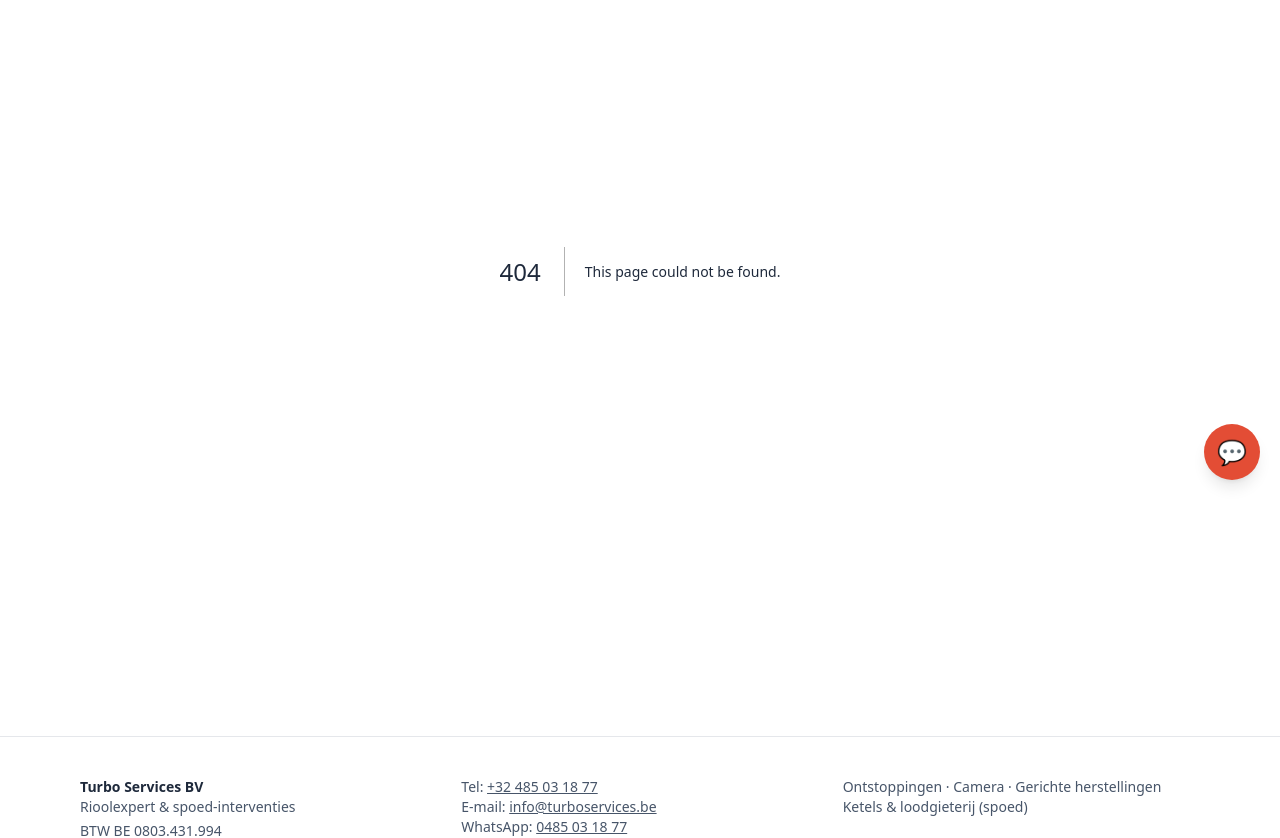
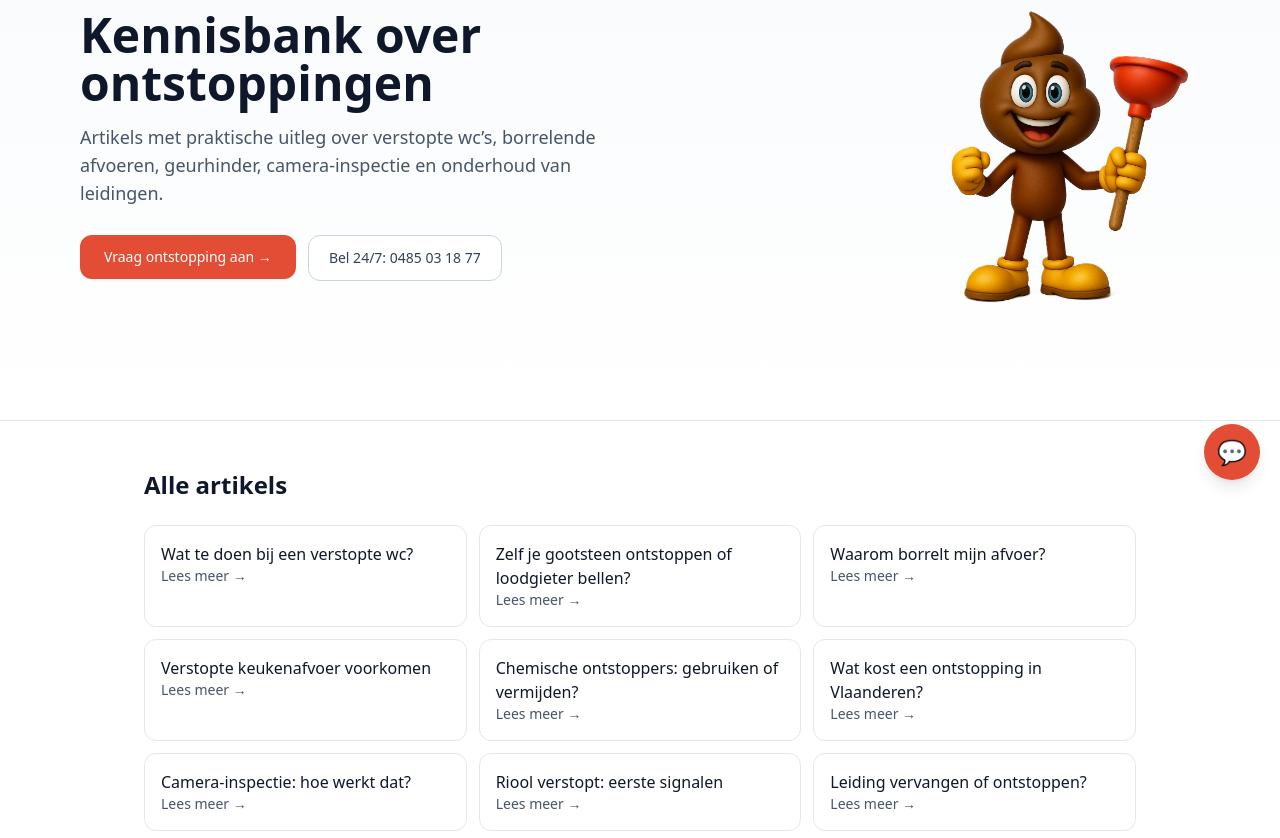
Before and after one commit to Turbo-89/turboservices, a Next.js app: page /kennisbank in a window 1280 px wide. Before the commit this address had no page. Shown: the part 300-1138 px from the top of the page. Built offline with nearby package versions, Linux system fonts and the light colour scheme.

Commit message:
Create page.tsx

```diff
--- /dev/null
+++ b/app/kennisbank/page.tsx
@@ -0,0 +1,77 @@
+import Link from "next/link";
+import HeroLogo from "@/components/HeroLogo";
+
+export const metadata = {
+  title: "Kennisbank | Turbo Services – Ontstoppingen & Rioolproblemen",
+  description:
+    "Alle weetjes en artikels over ontstoppingen, geurhinder, camera-inspecties en rioolproblemen. Praktische uitleg en professioneel advies.",
+};
+
+export default function KennisbankHome() {
+  const artikelen = [
+    { href: "/kennisbank/ontstopping/verstopte-wc", label: "Wat te doen bij een verstopte wc?" },
+    { href: "/kennisbank/ontstopping/gootsteen-ontstoppen", label: "Zelf je gootsteen ontstoppen of loodgieter bellen?" },
+    { href: "/kennisbank/ontstopping/afvoer-borrelt", label: "Waarom borrelt mijn afvoer?" },
+    { href: "/kennisbank/ontstopping/keukenafvoer-voorkomen", label: "Verstopte keukenafvoer voorkomen" },
+    { href: "/kennisbank/ontstopping/chemische-ontstoppers", label: "Chemische ontstoppers: gebruiken of vermijden?" },
+    { href: "/kennisbank/ontstopping/ontstopping-kost", label: "Wat kost een ontstopping in Vlaanderen?" },
+    { href: "/kennisbank/ontstopping/camera-inspectie", label: "Camera-inspectie: hoe werkt dat?" },
+    { href: "/kennisbank/ontstopping/riool-verstopt-signalen", label: "Riool verstopt: eerste signalen" },
+    { href: "/kennisbank/ontstopping/leiding-vervangen-of-ontstoppen", label: "Leiding vervangen of ontstoppen?" },
+    { href: "/kennisbank/ontstopping/septische-put-onderhoud", label: "Septische put: wanneer (niet) ruimen" },
+  ];
+
+  return (
+    <>
+      {/* HERO */}
+      <section className="relative overflow-hidden bg-gradient-to-b from-slate-50 to-white border-b">
+        <div className="container mx-auto max-w-6xl grid md:grid-cols-2 items-center gap-10 px-4 py-12 md:py-16">
+          <div>
+            <h1 className="text-3xl font-bold leading-tight text-slate-900 md:text-5xl">
+              Kennisbank over ontstoppingen
+            </h1>
+            <p className="mt-4 max-w-xl text-lg text-slate-600">
+              Artikels met praktische uitleg over verstopte wc’s, borrelende afvoeren,
+              geurhinder, camera-inspectie en onderhoud van leidingen.
+            </p>
+            <div className="mt-7 flex flex-col items-start gap-3 sm:flex-row">
+              <Link
+                href="/boeken"
+                className="inline-flex items-center gap-2 rounded-xl bg-[var(--turbo-red,#E34D35)] px-6 py-3 text-sm text-white shadow-sm transition hover:opacity-90"
+              >
+                Vraag ontstopping aan →
+              </Link>
+              <a
+                href="tel:+32485031877"
+                className="inline-flex items-center gap-2 rounded-xl border border-slate-300 bg-white px-5 py-3 text-sm text-slate-700 hover:bg-slate-50"
+              >
+                Bel 24/7: 0485 03 18 77
+              </a>
+            </div>
+          </div>
+
+          <div className="flex justify-center md:justify-end">
+            <HeroLogo variant="ontstopping" />
+          </div>
+        </div>
+      </section>
+
+      {/* ARTIKELLIJST */}
+      <main className="mx-auto max-w-5xl px-4 py-12">
+        <h2 className="text-2xl font-semibold text-slate-900">Alle artikels</h2>
+        <div className="mt-6 grid gap-3 sm:grid-cols-2 md:grid-cols-3">
+          {artikelen.map((it) => (
+            <Link
+              key={it.href}
+              href={it.href}
+              className="rounded-xl border p-4 hover:bg-slate-50 transition"
+            >
+              <span className="font-medium text-slate-900">{it.label}</span>
+              <span className="block text-sm text-slate-600">Lees meer →</span>
+            </Link>
+          ))}
+        </div>
+      </main>
+    </>
+  );
+}
```
